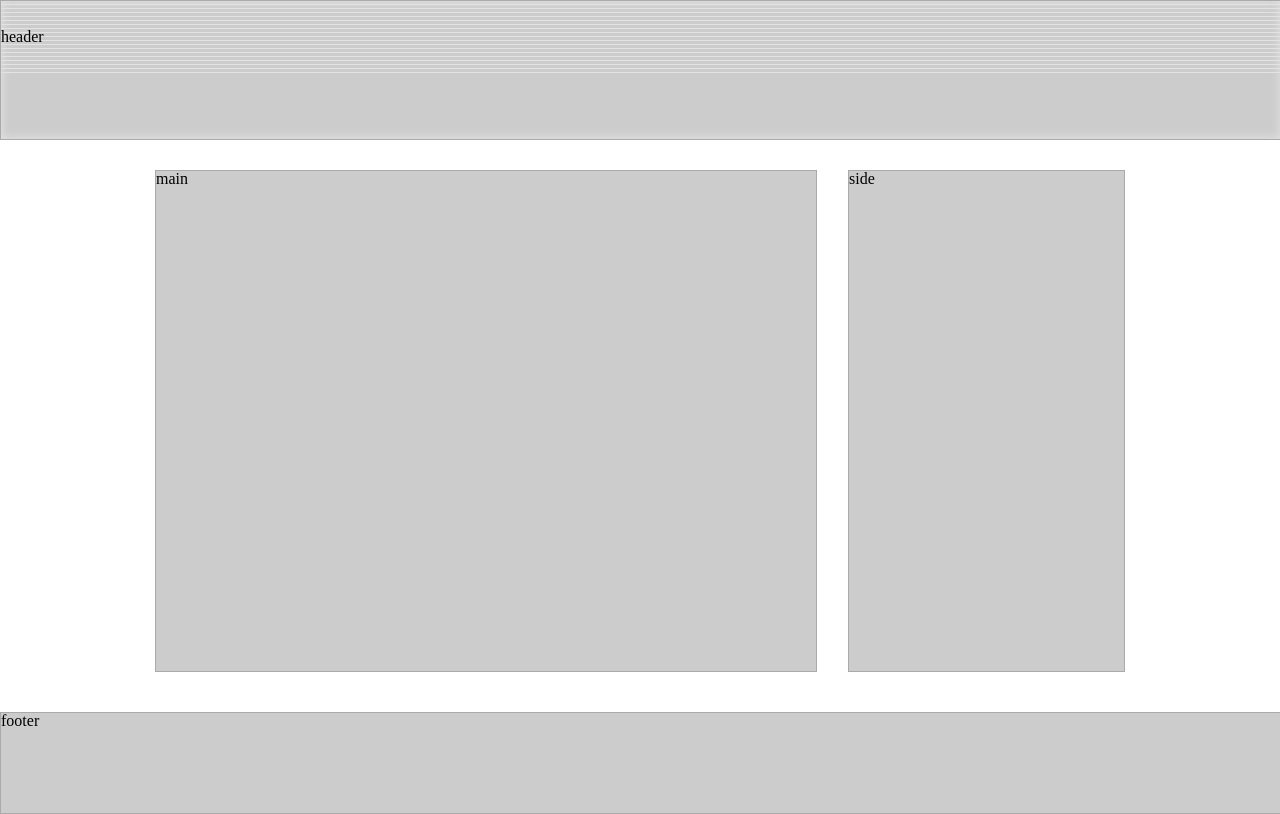
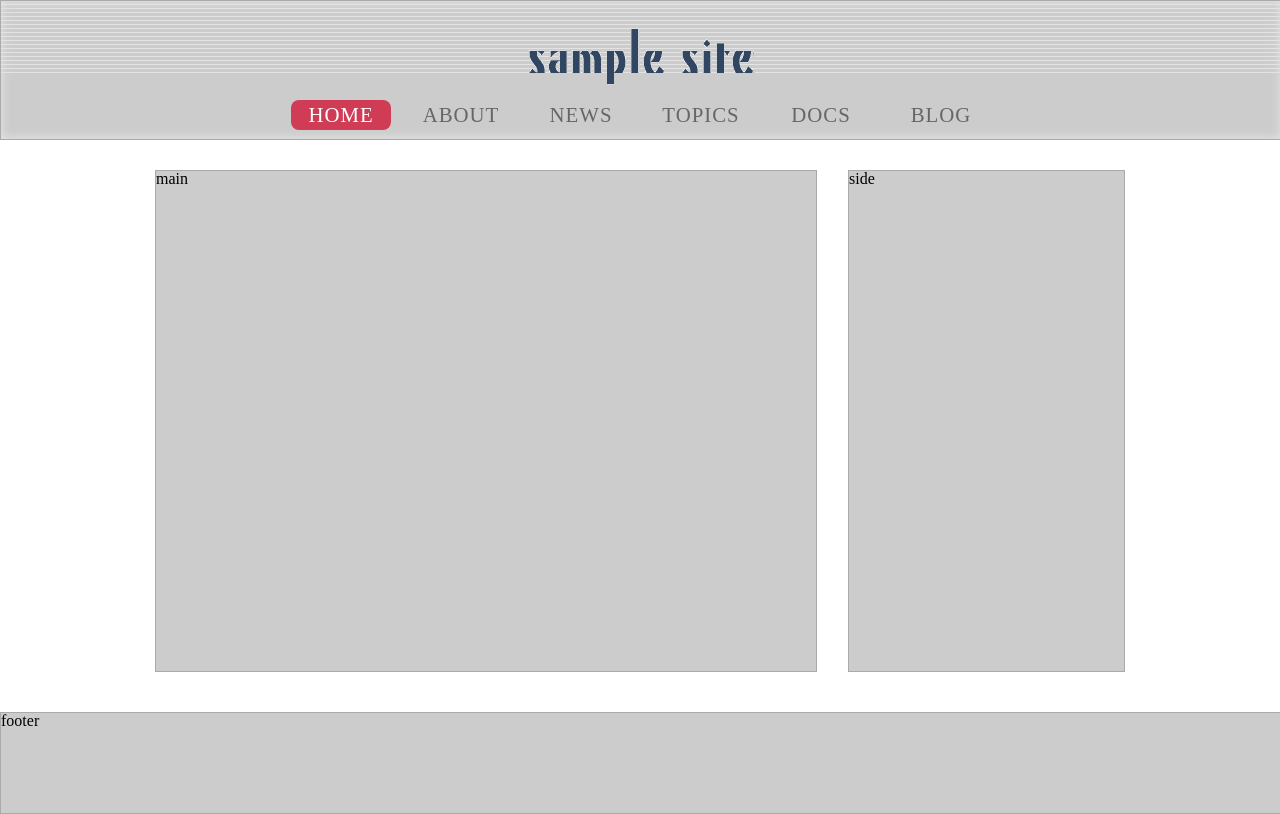
Before and after one commit to peeeechi/html5-css3-moern-coding, a Next.js app: page /standard-layout in a window 1280 px wide. Built offline with nearby package versions, Linux system fonts and the light colour scheme.

Commit message:
header 完了

```diff
--- a/pages/standard-layout/index.tsx
+++ b/pages/standard-layout/index.tsx
@@ -14,14 +14,36 @@ export default function StandardLayout() {
       </Head>
 
       <div className={styles["standard-layout"]}>
+
+        {/* Site Header */}
         <header className={ styles.header }>
-          header
+
+          <h1 className={styles.logo}>
+            <a href="/standard-layout">SAMPLE SITE</a>
+          </h1>
+
+          <nav className={styles["global-nav"]}>
+            <ul>
+              <li className={classNames(styles["nav-item"], styles["active"])}><a href="#">HOME</a></li>
+              <li className={styles["nav-item"]}><a href="#">ABOUT</a></li>
+              <li className={styles["nav-item"]}><a href="#">NEWS</a></li>
+              <li className={styles["nav-item"]}><a href="#">TOPICS</a></li>
+              <li className={styles["nav-item"]}><a href="#">DOCS</a></li>
+              <li className={styles["nav-item"]}><a href="#">BLOG</a></li>
+            </ul>
+          </nav>
         </header>
 
+
         <div className={ classNames(styles.wrapper, styles.clearfix) }>
+
+
           <main className={styles.main}>
             main
           </main>
+
+
+
           <div className={ styles.sidemenu }>
             side
           </div>
--- a/pages/standard-layout/standard-layout.module.scss
+++ b/pages/standard-layout/standard-layout.module.scss
@@ -5,6 +5,9 @@ $footer-width: 100%;
 $content-width: 660px;
 $sidemenu-width: 275px;
 $between-contents-width: 35px;
+$site-logo-width: 225px;
+$site-logo-height: 56px;
+$nav-item-height: 30px;
 
 .standard-layout {
 
@@ -32,6 +35,8 @@ $between-contents-width: 35px;
         }
     }
 
+    // Header area ----------------------------------------------------------------------------------------------
+
     .header {
         // 画面いっぱい
         width: $header-width;
@@ -44,6 +49,80 @@ $between-contents-width: 35px;
         box-shadow: 0 0 10px 1px #e3e3e3;
         box-shadow: inset 0 0 10px 1px #e3e3e3;
     }
+
+    .logo {
+        width: $site-logo-width;
+        height: $site-logo-height;
+        // 中央寄せ
+        margin:  0 auto;
+        background-image: url('/standard-layout/images/logo.png');
+
+        // h1に記述されているテキストを非表示にする設定
+        text-indent: 100%;
+        white-space: nowrap;
+        overflow: hidden;
+
+        a {
+            // logo image をピッタリ覆うようにリンクを作成する
+            display: block;
+            width: 100%;
+            height: 100%;
+        }
+    }
+
+    .global-nav {
+        margin-top: 15px;
+
+        // global-nav とその配下の要素に中央寄せを適用する
+        text-align: center;
+
+        .nav-item {
+
+            // Linkが横並びになるように
+            display: inline-block;
+            margin: 0 10px;
+
+            a {
+                display: inline-block;
+                width: 100px;
+
+                // height と line-height に同じ高さを指定している
+                height: $nav-item-height;
+                line-height: $nav-item-height;
+                text-align: center;
+                border-radius: 8px;
+                color: #666;
+                font-size: 1.3rem;
+
+                // 文字間のスペース
+                letter-spacing: 1px;
+
+                // transition: 0.15s;
+                transition-duration: 0.15s;
+
+                &:hover {
+                    background-color: #d03c56;
+                    color: #fff;
+                }
+            }
+
+        }
+
+        .nav-item.active {
+            a {
+                background-color: #d03c56;
+                color: #fff;
+            }
+        }
+
+    }
+
+    // Header area ----------------------------------------------------------------------------------------------
+
+    // Main area ------------------------------------------------------------------------------------------------
+
+    // Main area ------------------------------------------------------------------------------------------------
+
 
     .wrapper {
         width: $content-width + $between-contents-width + $sidemenu-width;
```
Also changed, not shown: pages/standard-layout/study.md (+60 -0 lines).
